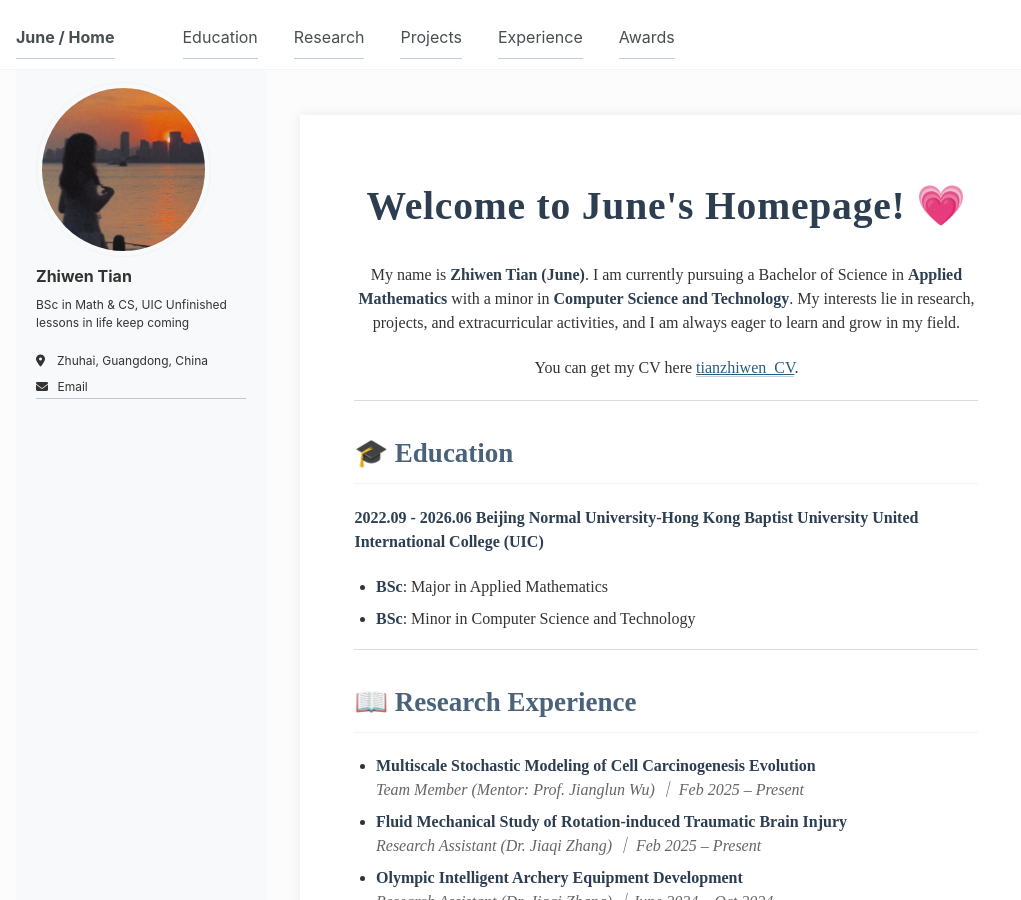
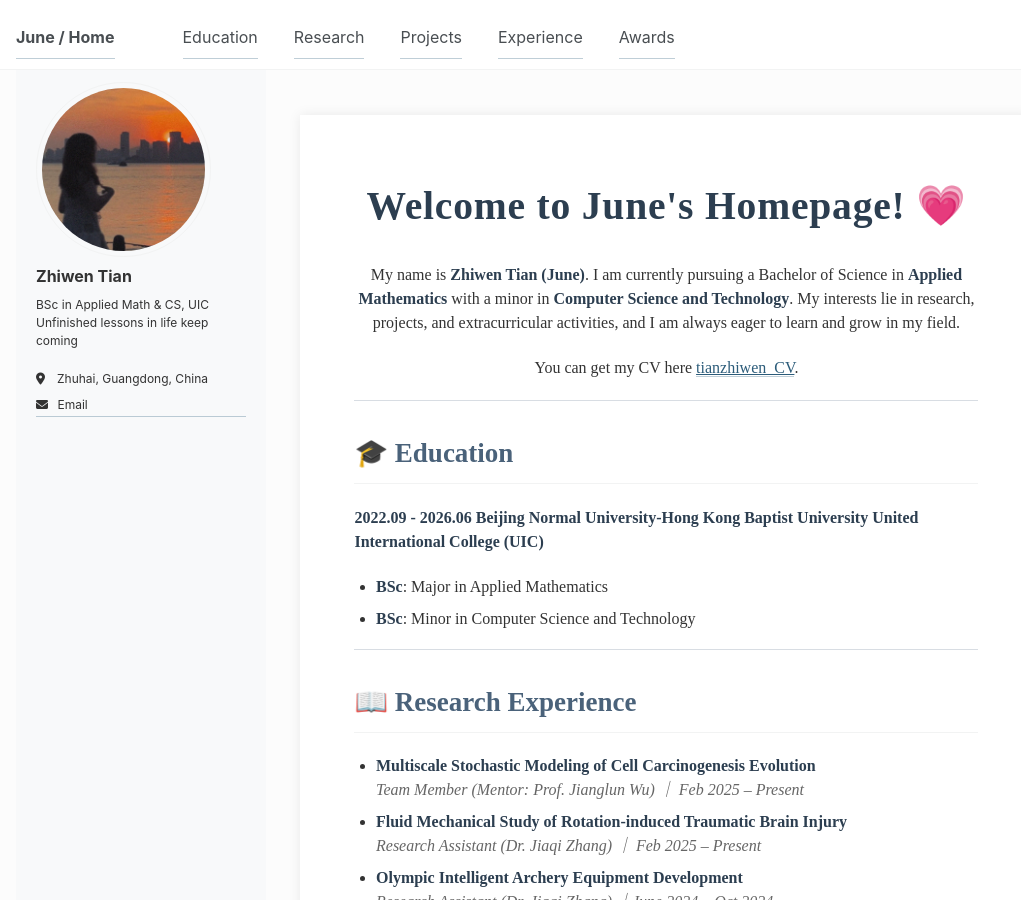
Before and after one commit to Orange1207/Orange1207.github.io, a Jekyll site: the page built from _pages/about.md, in a window 1280 px wide and 900 px high. Shown: the whole window, without its empty margins (0-1021 px from the left). Built offline with Jekyll 4.4.1, drawn with Linux system fonts in a browser that asks for light colours.

Commit message:
Update _config.yml

```diff
--- a/_config.yml
+++ b/_config.yml
@@ -26,7 +26,7 @@ author:
   name             : "Zhiwen Tian"
   pronouns         :  # example: "she/her"
   bio              :  |
-                      BSc in Math & CS, UIC
+                      BSc in Applied Math & CS, UIC
                       Unfinished lessons in life keep coming
   location         : "Zhuhai, Guangdong, China"
   employer         :  # URL"Red Brick University"
```
